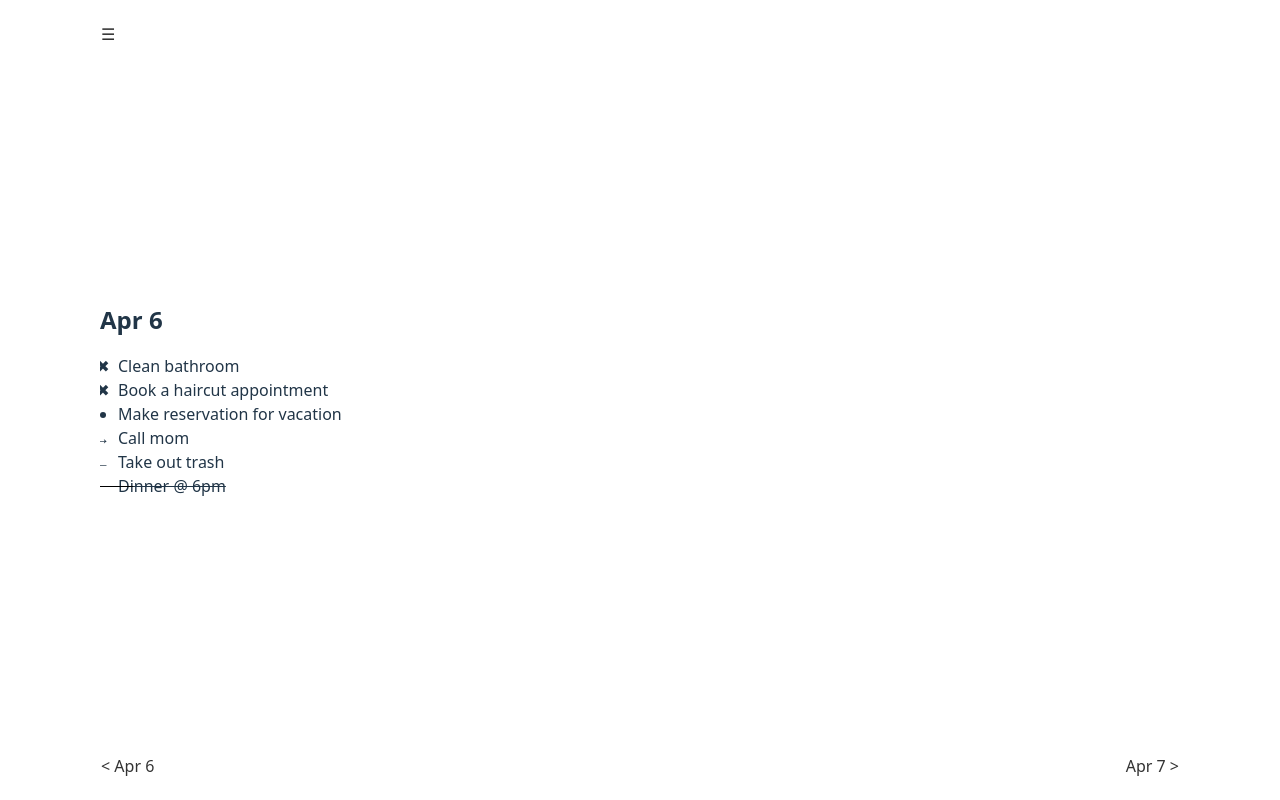
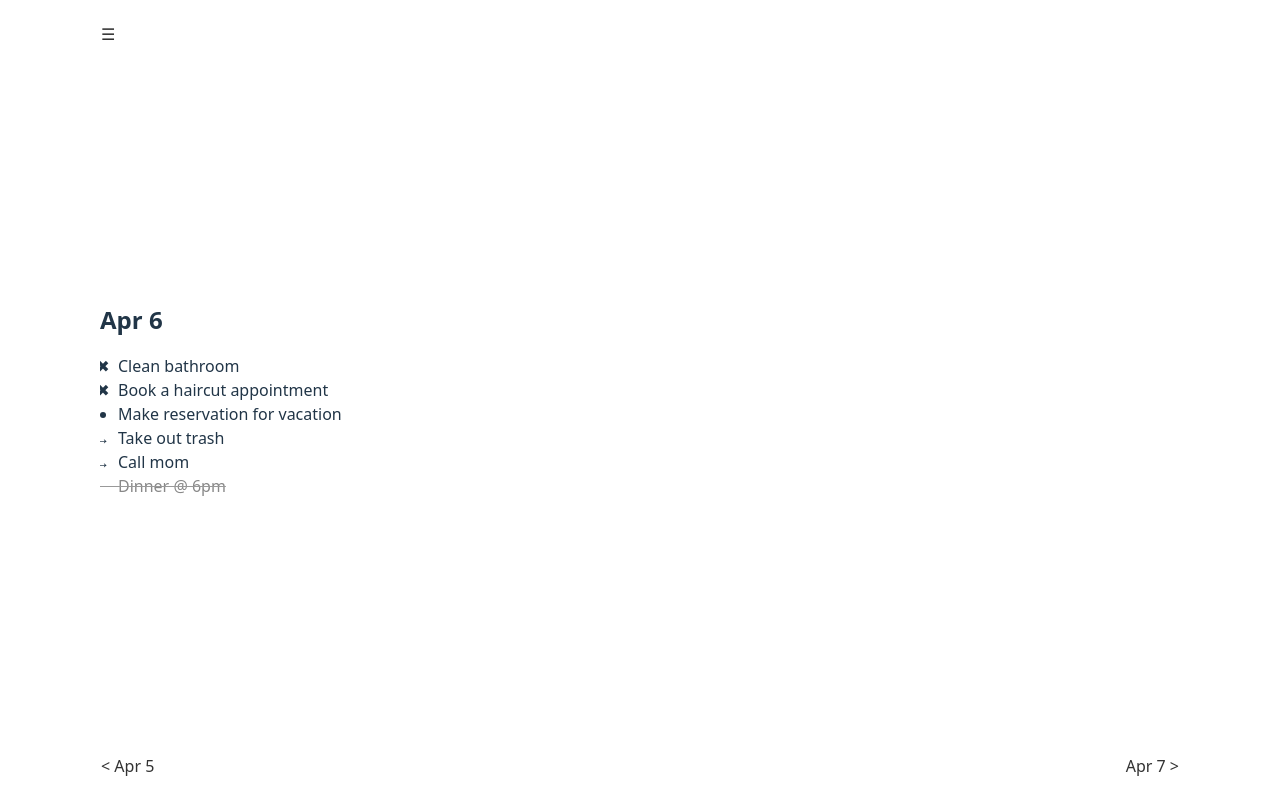
Before and after one commit to rezdelamasa/PocketBullets, a Vue app: page /daily/1 in a window 1280 px wide. Built offline with nearby package versions, Linux system fonts and the light colour scheme.

Commit message:
chore: Remove futured status and fix some text

```diff
--- a/src/components/ListItem.vue
+++ b/src/components/ListItem.vue
@@ -15,7 +15,6 @@
   <li v-if="item.status === 'complete'" class="item--incomplete">{{ item.text }}</li>
   <li v-if="item.status === 'migrated'" class="item--migrated">{{ item.text }}</li>
   <li v-if="item.status === 'cancelled'" class="item--cancelled">{{ item.text }}</li>
-  <li v-if="item.status === 'futured'" class="item--futured">{{ item.text }}</li>
 </template>
 
 <style scoped>
@@ -71,8 +70,9 @@
   }
 
   li.item--cancelled {
-    text-decoration: line-through;
+    text-decoration: line-through #999;
     position: relative;
+    color: #888888;
   }
 
   li.item--cancelled::marker {
@@ -89,8 +89,7 @@
     z-index: 0;
     left: -22px;
     color: transparent;
-    text-decoration-color: black!important;
-    text-decoration: line-through;
+    text-decoration: line-through #999;
     display: inline-block!important;
   }
 </style>
--- a/src/mockData/items.json
+++ b/src/mockData/items.json
@@ -24,7 +24,7 @@
     {
       "id": "4",
       "text": "Take out trash",
-      "status": "futured",
+      "status": "migrated",
       "type": "note",
       "important": false
     },
--- a/src/pages/Daily.vue
+++ b/src/pages/Daily.vue
@@ -45,7 +45,7 @@ onMounted(() => {
         </div>
       </div>
       <div class="daily__paginator">
-        <button class="button--text button--left"><span>&lt; Apr 6</span></button>
+        <button class="button--text button--left"><span>&lt; Apr 5</span></button>
         <button class="button--text button--right"><span>Apr 7 &gt;</span></button>
       </div>
     </div>
--- a/src/store/items.ts
+++ b/src/store/items.ts
@@ -9,7 +9,7 @@ export const useItemsStore = defineStore('items', () => {
     let items: Ref<Item[]> = ref([]);
 
     function fetchItems() {
-        const statusSortOrder = ["incomplete", "complete", "migrated", "futured", "cancelled"];
+        const statusSortOrder = ["incomplete", "complete", "migrated", "cancelled"];
         function compareStatuses( a: Item, b: Item ) {
             const aIndex = statusSortOrder.indexOf(a.status);
             const bIndex = statusSortOrder.indexOf(b.status);
```
